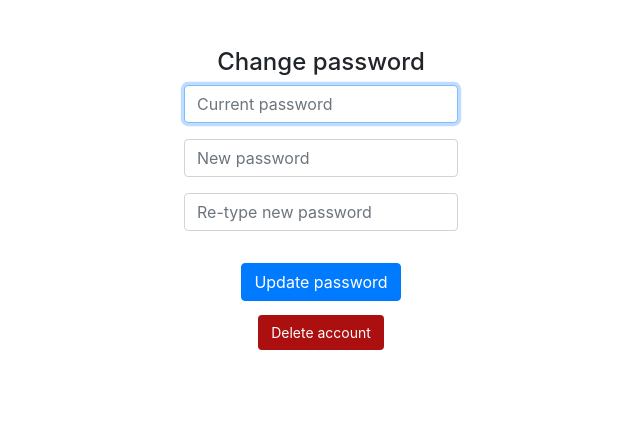
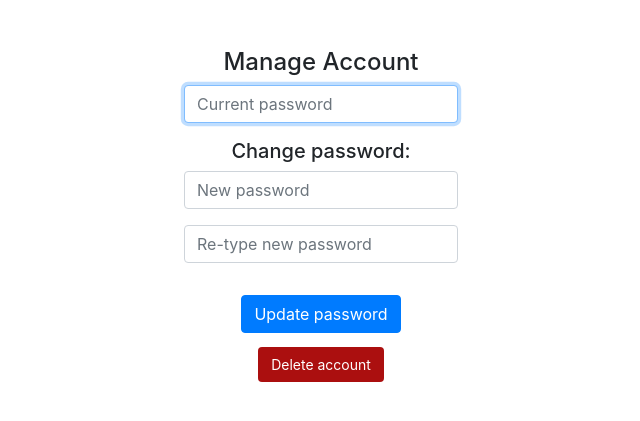
Before and after one commit to p-mckenzie/checklist_web_app, a Flask app: page /account in a window 1280 px wide. Shown: the part 66-487 px from the top of the page, without its empty margins (319-959 px from the left). Run offline with Flask 2, Linux system fonts and the light colour scheme; parts of the project's set-up code (start-up, migrations or seed data) failed here and were passed over; some libraries are stand-ins or nearby versions.

Commit message:
confirmation and required fields

```diff
--- a/app.py
+++ b/app.py
@@ -119,7 +119,7 @@ def index():
     else:
         return render_template('login.html')
 
-@app.route("/edit/<task_id>", methods=['GET', 'POST', 'DELETE'])
+@app.route("/edit/<task_id>", methods=['GET', 'POST'])
 def edit(task_id):
     '''form to create a new task
     '''
@@ -292,34 +292,37 @@ def account():
 
         try:
             if 'delete' in request.form:
+                if not request.form.get("current"):
+                    # to-do: produce error message of some kind
+                    return redirect('/account')
+
                 # remove the user and all related tasks from the DB
                 db = get_db()
                 cur = db.cursor()
 
-                cur.execute('''DELETE from tasks where user_id = ?;''',
-                            [session['user_id']])
-                cur.execute('''DELETE from users where id = ?;''', [session['user_id']])
-                db.commit()
+                result = dict(cur.execute('''select hash from users where id = ?;''',
+                                [session['user_id']]).fetchall()[0])
 
-                del session['user_id']
+                # check password
+                # to-do: actually secure hash
+                if result['hash']!=hash(request.form.get("current")):
+                    return redirect('/account')
+                else:
+                    cur.execute('''DELETE from tasks where user_id = ?;''',
+                                [session['user_id']])
+                    cur.execute('''DELETE from users where id = ?;''', [session['user_id']])
+                    db.commit()
+                    del session['user_id']
 
                 return redirect('/')
             else:
 
                 # Ensure username was submitted
-                if not request.form.get("current"):
-                    # to-do: produce error message of some kind
-                    print('a')
-                    return redirect('/account')
-
-                # Ensure password was submitted
-                elif not request.form.get("new") or not request.form.get("new2"):
-                    print('b')
+                if not request.form.get("current") or not request.form.get("new") or not request.form.get("new2"):
                     # to-do: produce error message of some kind
                     return redirect('/account')
 
                 elif request.form.get("new")!=request.form.get("new2"):
-                    print('c')
                     return redirect('/account')
 
                 db = get_db()
@@ -331,7 +334,7 @@ def account():
                 # check password
                 # to-do: actually secure hash
                 if result['hash']!=hash(request.form.get("current")):
-                    return redirect('/login')
+                    return redirect('/account')
                 else:
                     cur.execute('''update users set hash=? where id=?;''', [hash(request.form.get("new")),session['user_id']])
                     db.commit()
--- a/templates/account.html
+++ b/templates/account.html
@@ -1,27 +1,28 @@
 {% extends "layout.html" %}
 
 {% block title %}
-    Manage account
+    Manage Account
 {% endblock %}
 
 {% block main %}
-<h4>Change password</h4>
+<h4>Manage Account</h4>
+
 <form action="/account" method="post">
 <div class="form-group">
-            <input autocomplete="off" autofocus class="form-control" name="current" placeholder="Current password" type="password">
+    <input autocomplete="off" autofocus class="form-control" name="current" placeholder="Current password" type="password" required>
 </div>
+<h5>Change password:</h5>
 <div class="form-group">
     <input class="form-control" name="new" placeholder="New password" type="password">
 </div>
 <div class="form-group">
     <input class="form-control" name="new2" placeholder="Re-type new password" type="password">
 </div>
-
 <div>
     <button class="btn btn-primary" type="submit">Update password</button>
 </div>
 <div>
-            <button class="btn btn-delete" name="delete" type="submit">Delete account</button>
+    <button class="btn btn-delete" name="delete" type="submit"  onClick="return confirm('Are you sure you wish to delete your account and all data?');">Delete account</button>
 </div>
 </form>
 {% endblock %}
--- a/templates/index.html
+++ b/templates/index.html
@@ -5,7 +5,7 @@
 {% endblock %}
 
 {% block main %}
-	<h2>Outstanding tasks</h2>
+<h2>Outstanding Tasks</h2>
 <div align='left'>
 <form action="/" method="POST">
 
--- a/templates/login.html
+++ b/templates/login.html
@@ -5,12 +5,14 @@
 {% endblock %}
 
 {% block main %}
+<h4>Log In</h4>
+
 <form action="/login" method="post">
     <div class="form-group">
-            <input autocomplete="off" autofocus class="form-control" name="username" placeholder="Username" type="text">
+        <input autocomplete="off" autofocus class="form-control" name="username" placeholder="Username" type="text" required>
     </div>
     <div class="form-group">
-            <input class="form-control" name="password" placeholder="Password" type="password">
+        <input class="form-control" name="password" placeholder="Password" type="password" required>
     </div>
     <button class="btn btn-primary" type="submit">Log In</button>
 </form>
--- a/templates/new.html
+++ b/templates/new.html
@@ -5,12 +5,14 @@
 {% endblock %}
 
 {% block main %}
+<h4>Create Task</h4>
+
 <form action="/new" method="post">
     <div class="form-group">
-            <input autocomplete="off" autofocus class="form-control" name="title" placeholder="Task title" type="text">
+        <input autocomplete="off" autofocus class="form-control" name="title" placeholder="Task title" type="text" required>
     </div>
     <div class="form-group">
-            <input class="form-control" name="date" placeholder="Due date" type="date">
+        <input class="form-control" name="date" placeholder="Due date" type="date" required>
     </div>
     <label>Repeat?</label>
          <select class="form-control" name="dropdown" type="dropdown">
--- a/templates/register.html
+++ b/templates/register.html
@@ -5,6 +5,7 @@
 {% endblock %}
 
 {% block main %}
+<h4>Register</h4>
 <form action="/register" method="post">
     <div class="form-group">
         <input autocomplete="off" autofocus class="form-control" name="username" placeholder="Username" type="text">
```
Also changed, not shown: templates/edit.html (+5 -3 lines), README.md. Lines whose indentation alone changed are shown as unchanged.
